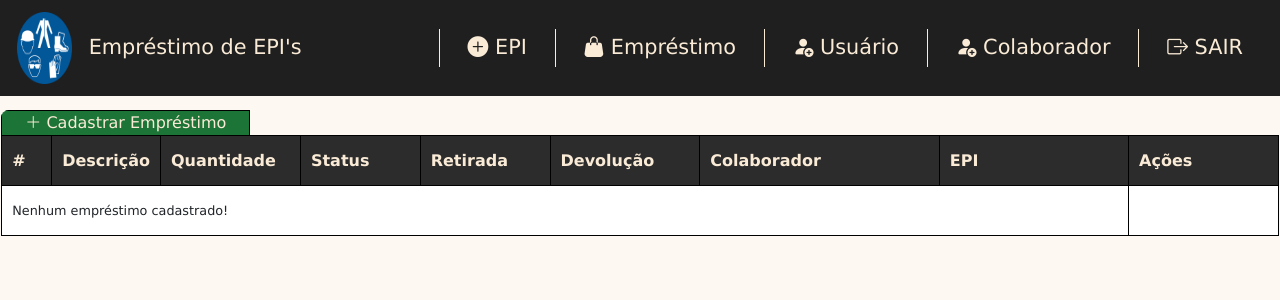
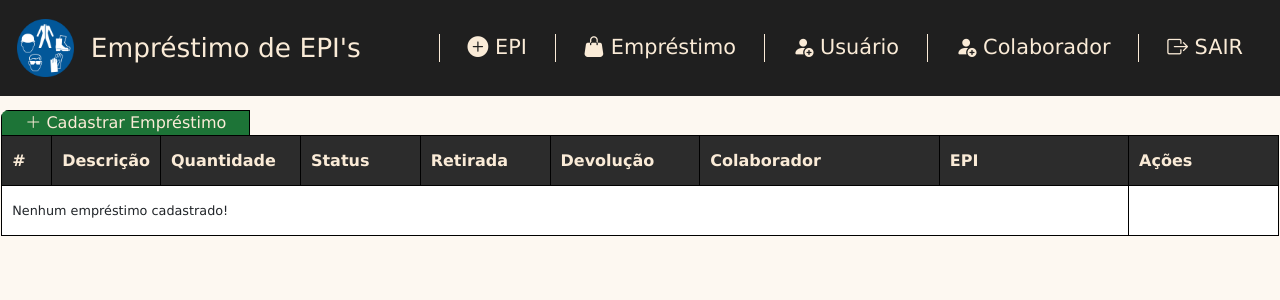
Before and after one commit to MegadonSystems/SA2024SENAI, a PHP site: page /sistema.php in a window 1280 px wide. Shown: the top 300 px of the page. Run offline with PHP 8.4, Linux system fonts and the light colour scheme; a user stored in the database is signed in; data that the repository does not hold is empty.

Commit message:
[F] Atualizações aleatórias
Apenas alguns ajustes de fonte, tamanhos, etc
Ajustes bem bobos mas é top

```diff
--- a/index.php
+++ b/index.php
@@ -16,6 +16,9 @@ if (isset($_SESSION['logado'])) {
 
     <!-- CSS -->
     <link rel="stylesheet" href="style/index.css">
+
+    <!-- Boostrap -->
+    <link rel="stylesheet" href="https://cdn.jsdelivr.net/npm/bootstrap-icons@1.11.3/font/bootstrap-icons.min.css">
 
     <!-- JQuery -->
     <script src="https://code.jquery.com/jquery-3.7.1.min.js" integrity="sha256-/JqT3SQfawRcv/BIHPThkBvs0OEvtFFmqPF/lYI/Cxo=" crossorigin="anonymous"></script>
@@ -51,7 +54,7 @@ if (isset($_SESSION['logado'])) {
 
     <footer>
         <img style="padding: 0; margin: 0;" src="assets/img/senai-logo-1.png" alt="" id="senai">
-        <h6 style="padding: 0; margin: 0; padding-top:4px">Eduardo Luís Maltauro & João Vitor Rosset - 2024</h3>
+        <h6 style="padding: 0; margin: 0; padding-top:4px">Eduardo Luís Maltauro & João Vitor Rosset - 2024 <a style="color: #0d6efd; text-decoration: underline" href="https:/github.com/MegadonSystems/SA2024SENAI"><i class="bi bi-link-45deg"></i>(MGD Sistemas)</a></h3>
     </footer>
 </body>
 
--- a/sistema.php
+++ b/sistema.php
@@ -36,7 +36,7 @@ if (!isset($_SESSION['logado'])) {
     <nav>
         <div id="decor">
             <img id="logo" src="assets/img/Labore-Consuloria-EPI-Placa.png" alt="">
-            <p style="margin-bottom: 0; margin-left: 4%;">Empréstimo de EPI's</p>
+            <p style="margin-bottom: 0; margin-left: 4%; font-size: 1.65rem">Empréstimo de EPI's</p>
         </div>
         <div id="item">
             <span class="divider"></span>
--- a/style/emprestimo.css
+++ b/style/emprestimo.css
@@ -74,7 +74,7 @@
 
 .acao{
     font-size: 1.4rem;
-    color: #848484;
+    color: #999999;
     transition: all .55s ease-in-out;
 }
 
@@ -109,3 +109,8 @@
 #descricao{
     resize: none;
 }
+
+.bi-link-45deg{
+    font-size: 1.1rem;
+    color: #0d6efd
+}
--- a/style/sistema.css
+++ b/style/sistema.css
@@ -23,8 +23,8 @@ nav{
 
 #logo{
     margin-left: 4%;
-    width: 13%;
-    height: 75%;
+    width: 13.5%;
+    height: auto;
 }
 
 #item{
@@ -63,7 +63,7 @@ nav{
 
 .divider {
     width: 1px; /* Largura da barra */
-    height: 40%; /* Altura da barra */
+    height: 30%; /* Altura da barra */
     background-color: antiquewhite; /* Cor da barra */
     margin: 0 10px; /* Espaço ao redor da barra */
 }
```
Also changed, not shown: pages/epi.php (+4 -4 lines), src/upload/673fca8f9c220.jpg (added), src/upload/673fccec3a977.jpg (added).
